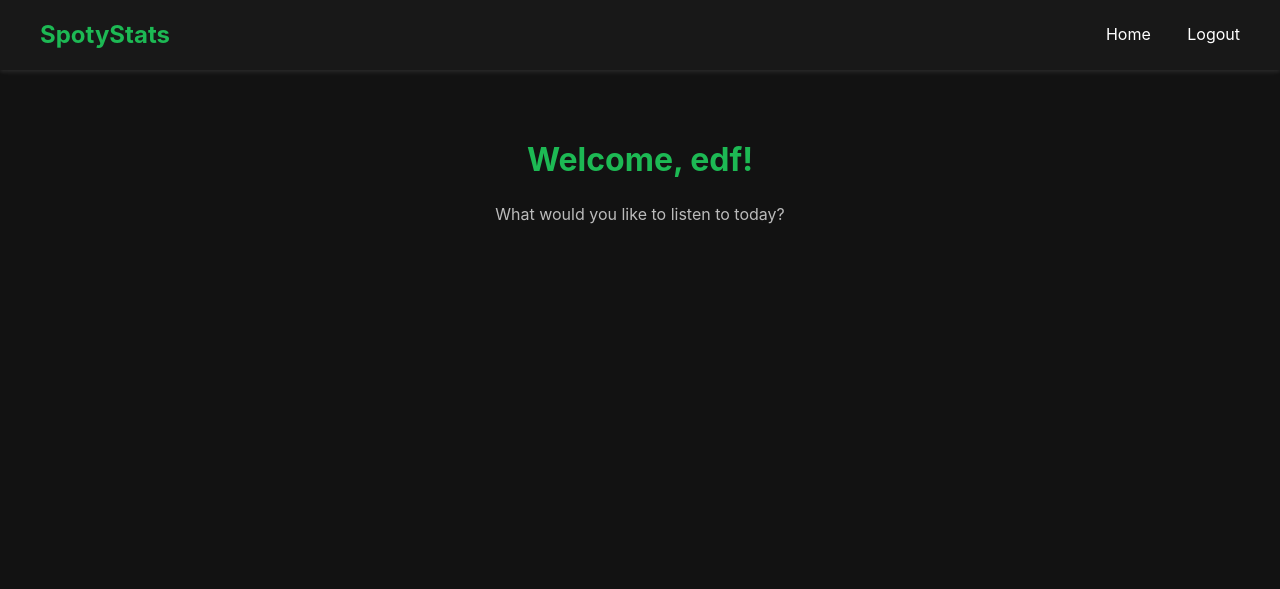
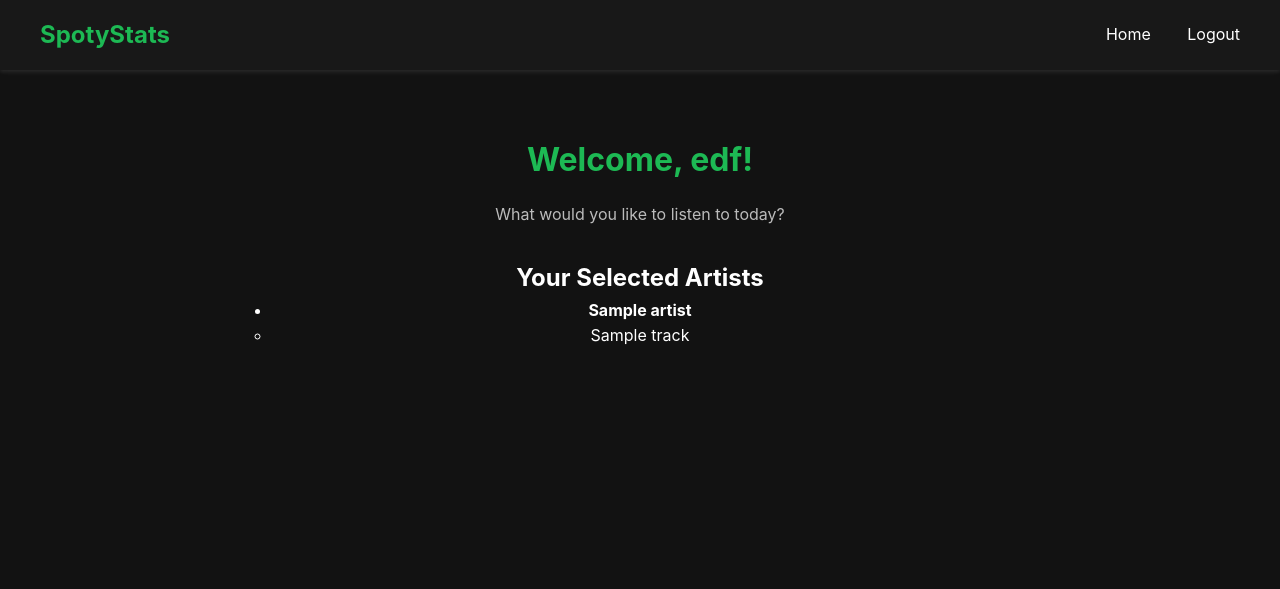
Before and after one commit to caarlos-04/projecteWeb, a Django app: page / in a window 1280 px wide. Shown: the top 589 px of the page. Run offline with Django 5.2, Linux system fonts and the light colour scheme; a user stored in the database is signed in; tables that the repository leaves empty hold one stand-in row (values such as "Sample post").

Commit message:
added select artist & track function

```diff
--- a/ProjecteWeb/urls.py
+++ b/ProjecteWeb/urls.py
@@ -19,4 +19,5 @@ Including another URLconf
 urlpatterns = [
     path('admin/', admin.site.urls),
     path('', include('web.urls')),  # this loads our 'web' app urls
+    path('music/', include('music.urls'))
 ]
--- a/web/models.py
+++ b/web/models.py
@@ -1,4 +1,5 @@
 from django.db import models
+from django.contrib.auth.models import User
 
 class Artist(models.Model):
     name = models.CharField(max_length=100)
@@ -30,3 +31,11 @@ class ListeningHistory(models.Model):
 
 # For more info on how to use Django model fields:
 # https://docs.djangoproject.com/en/stable/ref/models/fields/
+
+class UserArtistSelection(models.Model):
+    user = models.ForeignKey(User, on_delete=models.CASCADE, related_name='artist_selections')
+    artist = models.ForeignKey(Artist, on_delete=models.CASCADE, related_name='selected_by')
+    added_at = models.DateTimeField(auto_now_add=True)
+
+    def __str__(self):
+        return f"{self.user.username} - {self.artist.name}"
--- a/web/templates/home.html
+++ b/web/templates/home.html
@@ -7,6 +7,27 @@
     {% if user.is_authenticated %}
         <h1>Welcome, {{ user.username }}!</h1>
         <p>What would you like to listen to today?</p>
+
+        {% if user_selections %}
+            <h2>Your Selected Artists</h2>
+            <ul>
+                {% for selection in user_selections %}
+                    <li>
+                        <strong>{{ selection.artist.name }}</strong>
+                        <ul>
+                            {% for track in selection.artist.tracks.all %}
+                                <li>{{ track.title }}</li>
+                            {% empty %}
+                                <li>No tracks available</li>
+                            {% endfor %}
+                        </ul>
+                    </li>
+                {% endfor %}
+            </ul>
+        {% else %}
+            <p>You haven't selected any artists yet.</p>
+        {% endif %}
+
     {% else %}
         <h1>Welcome to SpotyStats!</h1>
         <p>Please log in to access our content.</p>
--- a/web/views.py
+++ b/web/views.py
@@ -4,10 +4,16 @@ from django.shortcuts import redirect
 from django.utils.timezone import now
 from .forms import RegisterForm
 
+from .models import UserArtistSelection
+
 # Create your views here.
 
 def home(request):
-    return render(request, 'home.html', {"timestamp": now().timestamp()})
+    context = {"timestamp": now().timestamp()}
+    if request.user.is_authenticated:
+        user_selections = UserArtistSelection.objects.filter(user=request.user).select_related('artist')
+        context["user_selections"] = user_selections
+    return render(request, 'home.html', context)
 
 def logout_view(request):
     auth_logout(request)
```
Also changed, not shown: music/models.py (deleted, +0 -11 lines).
